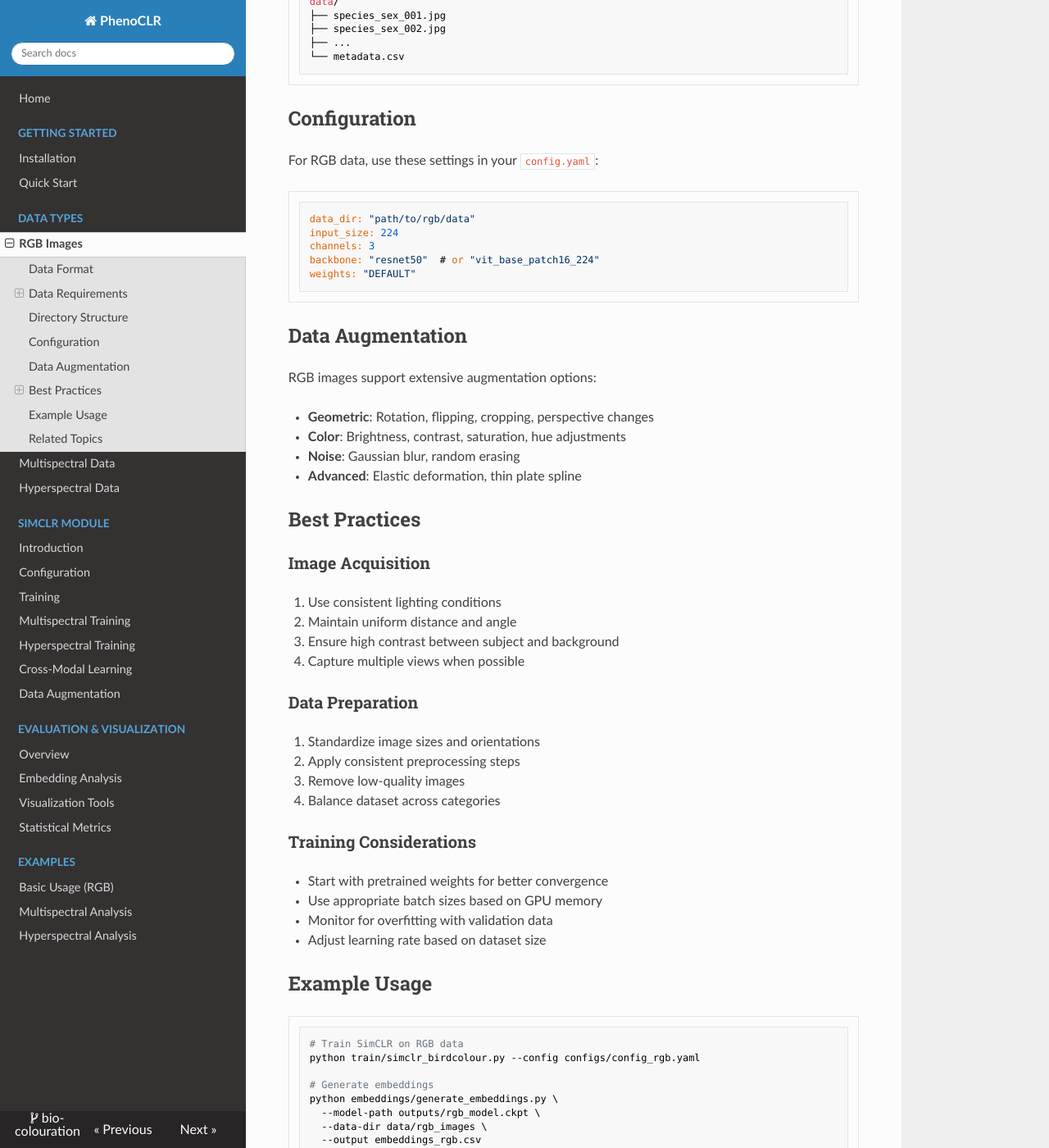
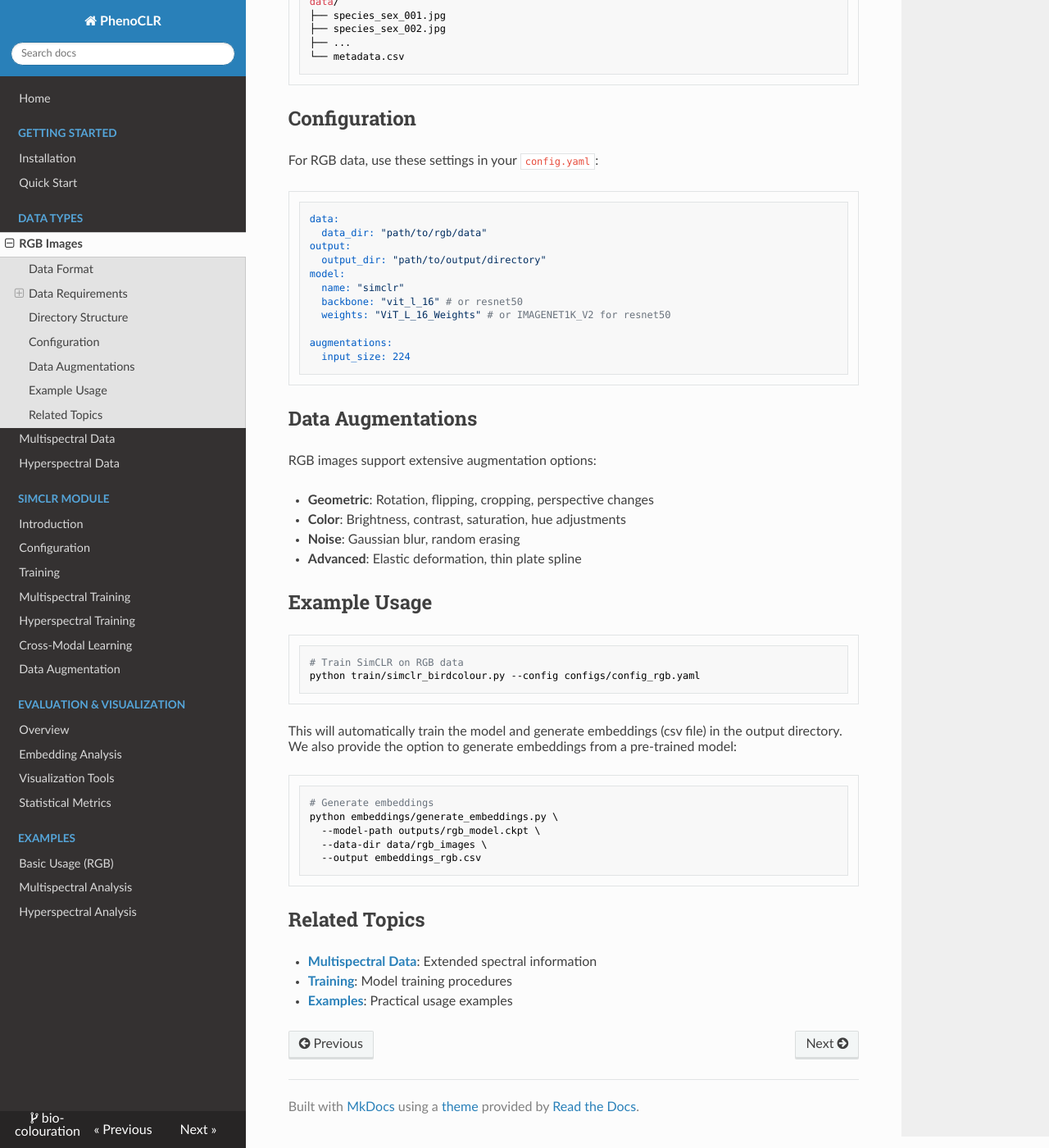
Before and after one commit to ioannouE/bio-colouration, an MkDocs documentation site: the page built from docs/data/rgb.md, in a window 1280 px wide and 1400 px high, scrolled down 917 px. Shown: the whole window at 82% size. Built offline with MkDocs 1.6.1, drawn with Linux system fonts in a browser that asks for light colours; nearby versions of some CDN libraries; some of the changed text lies outside the part shown.

Commit message:
cleaning up docs

````diff
--- a/docs/data/rgb.md
+++ b/docs/data/rgb.md
@@ -6,20 +6,18 @@
 
 - **File Types**: `.jpg`, `.jpeg`, `.png`, `.tiff`
 - **Channels**: 3 (Red, Green, Blue)
-- **Bit Depth**: 8-bit or 16-bit per channel
-- **Color Space**: sRGB recommended
 
 ## Data Requirements
 
 ### Image Quality
-- **Resolution**: Minimum 224x224 pixels (higher resolution preferred)
-- **Focus**: Sharp, well-focused images
-- **Lighting**: Consistent, even illumination
-- **Background**: Clean background or pre-segmented regions of interest
+- **Resolution**: Minimum 224x224 pixels (higher resolution preferred).
+- **Focus**: Sharp, well-focused images. The algorithm was tested on museum specimens but it should work on natural images as well.
+- **Lighting**: Preferably consistent, even illumination.
+- **Background**: Clean background or pre-segmented regions of interest.
 
 ### Preprocessing Recommendations
 - **Segmentation**: Remove background to focus on the organism
-- **Standardization**: Consistent orientation and scale
+- **Standardization**: Consistent orientation and scale (preferably). This can be managed using proper augmentations.
 - **Quality Control**: Remove blurry, overexposed, or underexposed images
 
 ## Directory Structure
@@ -40,14 +38,20 @@
 For RGB data, use these settings in your `config.yaml`:
 
 ```yaml
-data_dir: "path/to/rgb/data"
-input_size: 224
-channels: 3
-backbone: "resnet50"  # or "vit_base_patch16_224"
-weights: "DEFAULT"
+data:
+  data_dir: "path/to/rgb/data"
+output:
+  output_dir: "path/to/output/directory"
+model:
+  name: "simclr"
+  backbone: "vit_l_16" # or resnet50
+  weights: "ViT_L_16_Weights" # or IMAGENET1K_V2 for resnet50
+
+augmentations:
+  input_size: 224
 ```
 
-## Data Augmentation
+## Data Augmentations
 
 RGB images support extensive augmentation options:
 
@@ -56,32 +60,18 @@
 - **Noise**: Gaussian blur, random erasing
 - **Advanced**: Elastic deformation, thin plate spline
 
-## Best Practices
 
-### Image Acquisition
-1. Use consistent lighting conditions
-2. Maintain uniform distance and angle
-3. Ensure high contrast between subject and background
-4. Capture multiple views when possible
-
-### Data Preparation
-1. Standardize image sizes and orientations
-2. Apply consistent preprocessing steps
-3. Remove low-quality images
-4. Balance dataset across categories
-
-### Training Considerations
-- Start with pretrained weights for better convergence
-- Use appropriate batch sizes based on GPU memory
-- Monitor for overfitting with validation data
-- Adjust learning rate based on dataset size
 
 ## Example Usage
 
 ```bash
 # Train SimCLR on RGB data
 python train/simclr_birdcolour.py --config configs/config_rgb.yaml
+```
+This will automatically train the model and generate embeddings (csv file) in the output directory.
+We also provide the option to generate embeddings from a pre-trained model:
 
+```bash
 # Generate embeddings
 python embeddings/generate_embeddings.py \
   --model-path outputs/rgb_model.ckpt \
````
Also changed, not shown: docs/index.md (+1 -2 lines).
